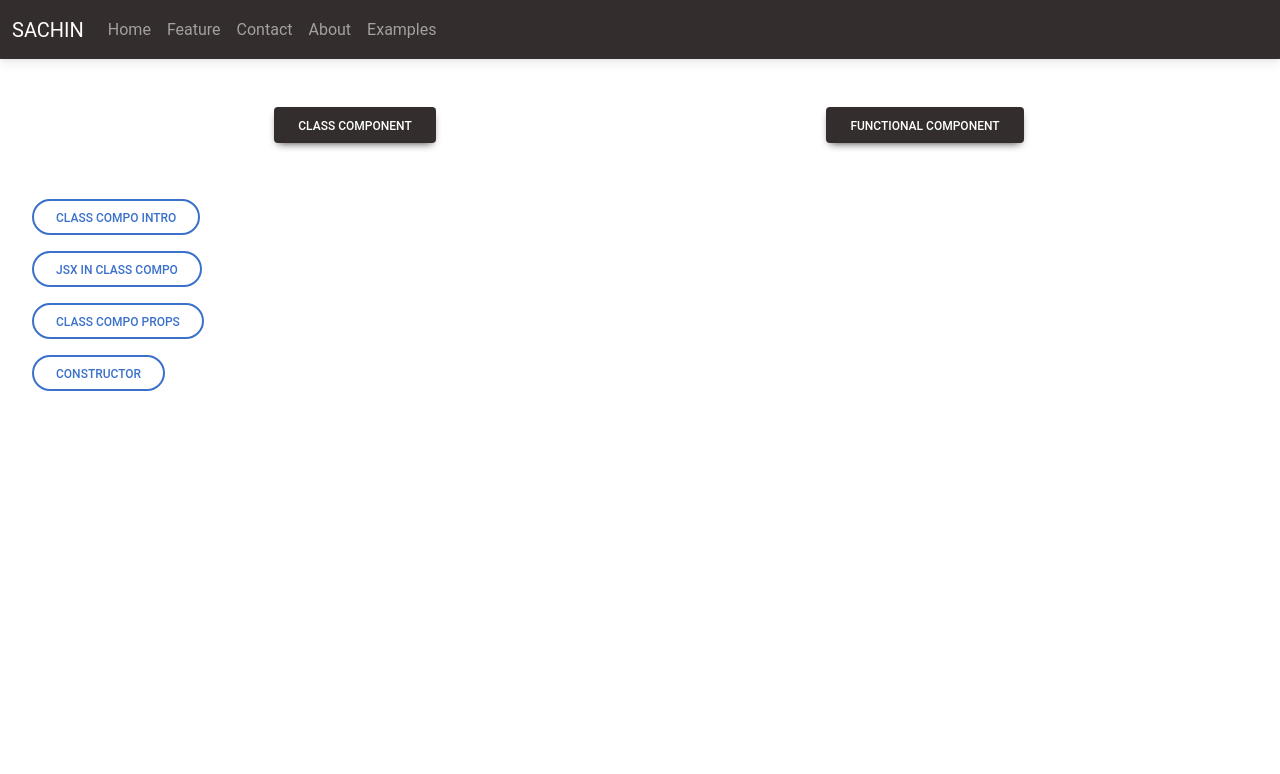
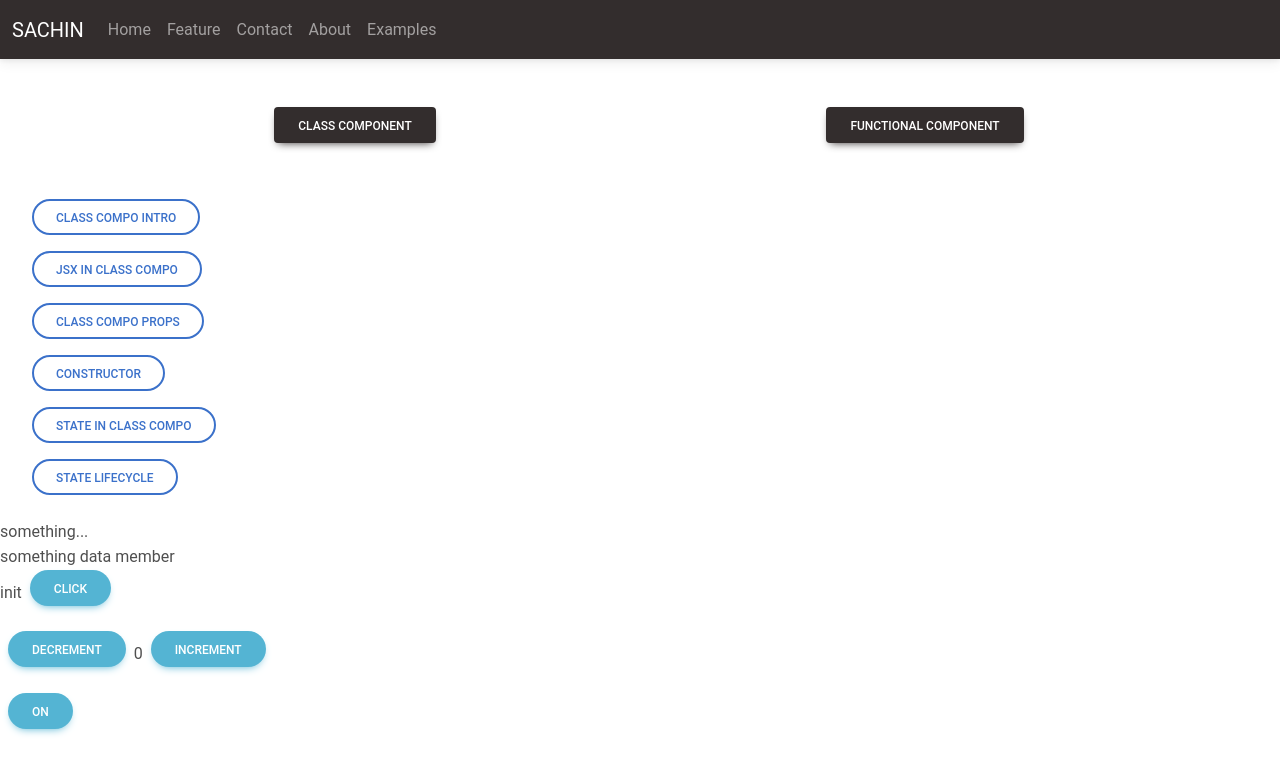
Before and after one commit to Sachin9388/React-JS, a React (Create React App) app: page /examples/classcomponent/classcompostate in a window 1280 px wide. Shown: the top 774 px of the page. Built offline with nearby package versions, Linux system fonts and the light colour scheme.

Commit message:
first commit

```diff
--- a/src/Components/ClassComponent/ClassCompoMenu.jsx
+++ b/src/Components/ClassComponent/ClassCompoMenu.jsx
@@ -19,6 +19,12 @@ export default class ClassCompoMenu extends Component {
           <li className='d-block'>
             <Link to="classcompoconstructor"><MDBBtn outline rounded className='my-2' color='primary'>Constructor</MDBBtn></Link>
           </li>
+          <li className='d-block'>
+            <Link to="classcompostate"><MDBBtn outline rounded className='my-2' color='primary'>State in Class compo</MDBBtn></Link>
+          </li>
+          <li className='d-block'>
+            <Link to="classcompostatelifecycle"><MDBBtn outline rounded className='my-2' color='primary'>State LifeCycle</MDBBtn></Link>
+          </li>
         </ul>
         <Outlet />
       </>
--- /dev/null
+++ b/src/Components/ClassComponent/ClassCompoState.jsx
@@ -0,0 +1,48 @@
+import React, { Component } from 'react'
+import { MDBBtn } from 'mdb-react-ui-kit'
+
+
+export default class ClassCompoState extends Component {
+    datamember = "something data member"
+    constructor() {
+        super()
+        this.state = {
+            stateData: "init",
+            valueForIncreDec: 0,
+            turnonoff: true
+        }
+    }
+    clickHandleEvent = () => {
+        console.log("called");
+        this.dataMember = "Change..."
+        this.setState({ stateData: "other data" })
+    }
+    Increment = () => {
+        this.setState({ valueForIncreDec: this.state.valueForIncreDec + 1 })
+    }
+    render() {
+        let data = "something..."
+        return (
+            <>
+
+                {data}
+                <br />
+                {this.datamember}
+                <br />
+                {this.state.stateData}
+                <MDBBtn rounded className='mx-2' color='info' onClick={this.clickHandleEvent}>Click</MDBBtn>
+                <br />
+                <br />
+                <MDBBtn rounded className='mx-2' color='info' onClick={() => { this.setState({ valueForIncreDec: this.state.valueForIncreDec - 1 }) }}>DECREMENT</MDBBtn>
+                {this.state.valueForIncreDec}
+                <MDBBtn rounded className='mx-2' color='info' onClick={this.Increment}>INCREMENT</MDBBtn>
+                <br />
+                <br />
+                <MDBBtn rounded className='mx-2' color='info' onClick={() => { this.setState({ turnonoff: !this.state.turnonoff }) }}>{this.state.turnonoff ? "on" : "off"}</MDBBtn>
+                <br />
+                <br />
+
+            </>
+        )
+    }
+}
--- /dev/null
+++ b/src/Components/ClassComponent/StateLifeCycle.jsx
@@ -0,0 +1,57 @@
+import { MDBBtn } from 'mdb-react-ui-kit';
+import React, { Component } from 'react'
+import lifecycle from '../../Image/lifecycle.png'
+
+export default class StateLifeCycle extends Component {
+  constructor(props) {
+    super(props);
+    this.state = { data: "Something" }
+  }
+
+  // componentWillMount(){
+  //   console.log(componentWillMount);
+  // }
+
+  componentDidMount() {
+    console.log("componentDidMount");
+  }
+
+  // componentWillReceiveProps(nextProps){
+  //   console.log("componentWillReceiveProps");
+  // }
+
+  shouldComponentUpdate(nextProps, nextState) {
+    console.log("shouldComponentUpdate");
+    // return false
+    return true
+  }
+
+  // componentWillUpdate(nextProps,nextState){
+  //   console.log("componentWillUpdate");
+  // }
+
+  componentDidUpdate(prevProps, prevState) {
+    console.log("componentDidUpdate");
+  }
+
+  componentWillUnmount() {
+    console.log("componentWillUnmount");
+  }
+
+
+  render() {
+    console.log("render");
+    return (
+      <div>
+        <p>Change Data</p>
+        {/* {<button onClick={changeDataFunc}>Click</button>} */}
+        <MDBBtn rounded className='mx-2' color='info' onClick={() => this.setState({ data: "Testing" })}>Click</MDBBtn>
+        <p><strong>State</strong>{this.state.data}</p>
+
+        <div className="col-8 my-5 mx-auto">
+          <img src={lifecycle} alt="..." />
+        </div>
+      </div>
+    )
+  }
+}
```
Also changed, not shown: src/App.js (+10 -0 lines), src/Components/ClassComponent/StateLifeCycleLoader.jsx (added, +9 -0 lines), src/Image/lifecycle.png (added).
